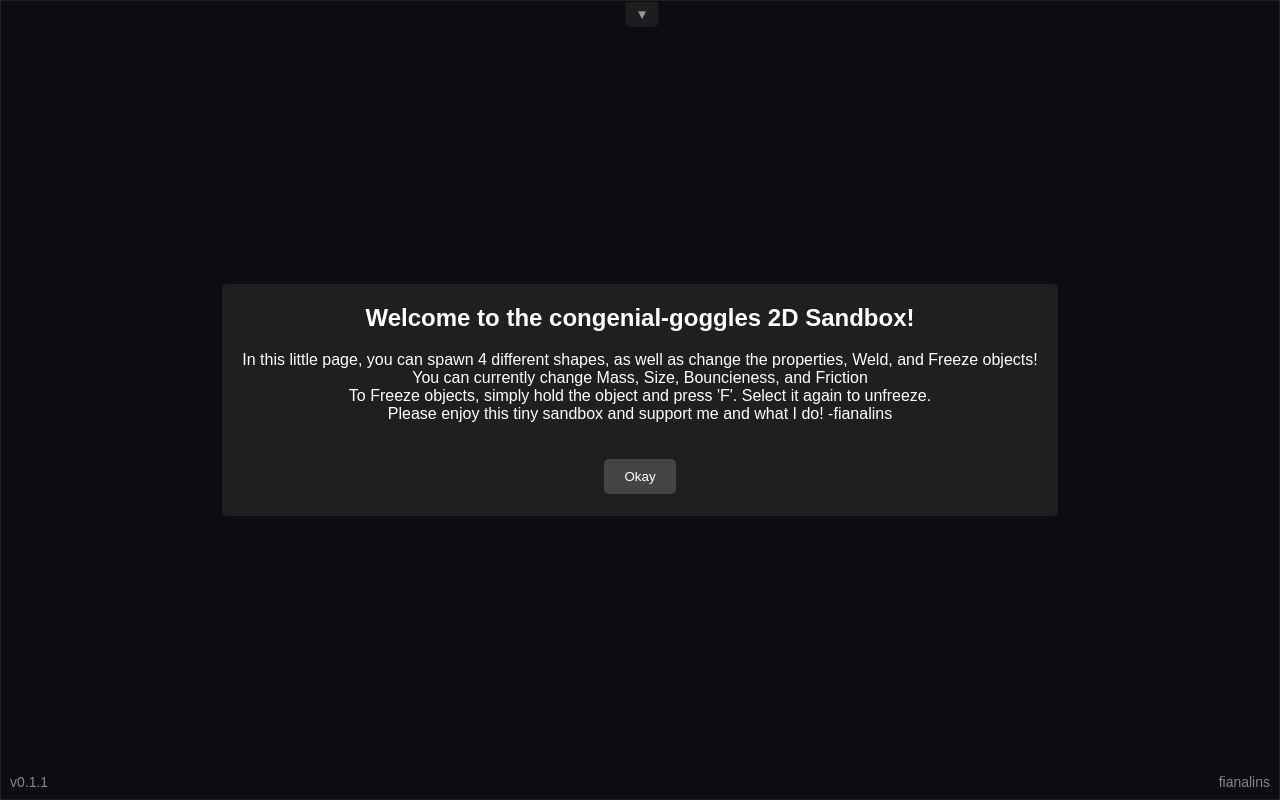
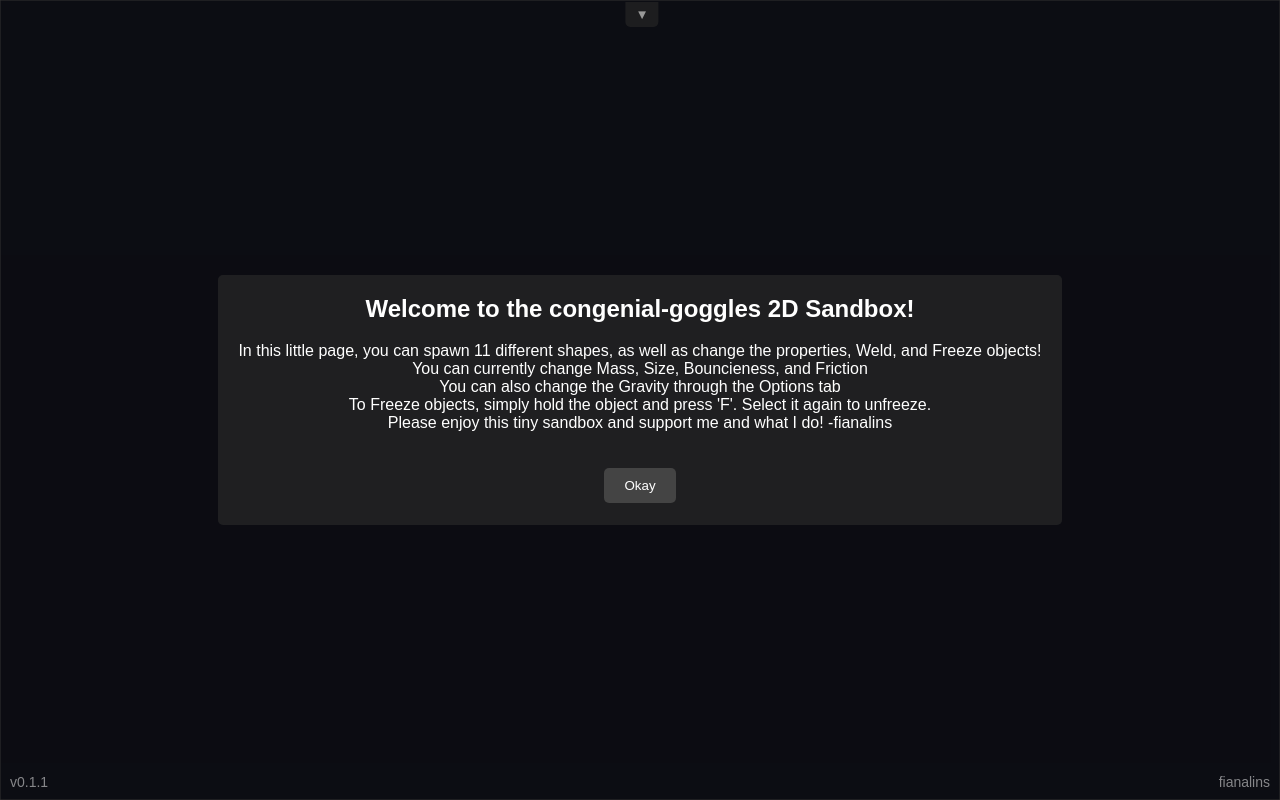
Before and after one commit to fianalins/congenial-goggles-2D-Sandbox, a plain HTML site: page index.html in a window 1280 px wide. Shown: the top 800 px of the page. Drawn offline with nearby package versions, Linux system fonts and the light colour scheme.

Commit message:
pretend this is part of the update

```diff
--- a/index.html
+++ b/index.html
@@ -327,8 +327,9 @@
     <div id="info-popup" class="popup">
         <div class="popup-content">
             <h2>Welcome to the congenial-goggles 2D Sandbox!</h2>
-            <p>In this little page, you can spawn 4 different shapes, as well as change the properties, Weld, and Freeze objects!<br>
+            <p>In this little page, you can spawn 11 different shapes, as well as change the properties, Weld, and Freeze objects!<br>
                 You can currently change Mass, Size, Bouncieness, and Friction<br>
+                You can also change the Gravity through the Options tab<br>
                 To Freeze objects, simply hold the object and press 'F'. Select it again to unfreeze.<br>
                 Please enjoy this tiny sandbox and support me and what I do! -fianalins</p>
             <button id="close-popup" onclick="closePopup()">Okay</button>
```
Also changed, not shown: 1 other file.
